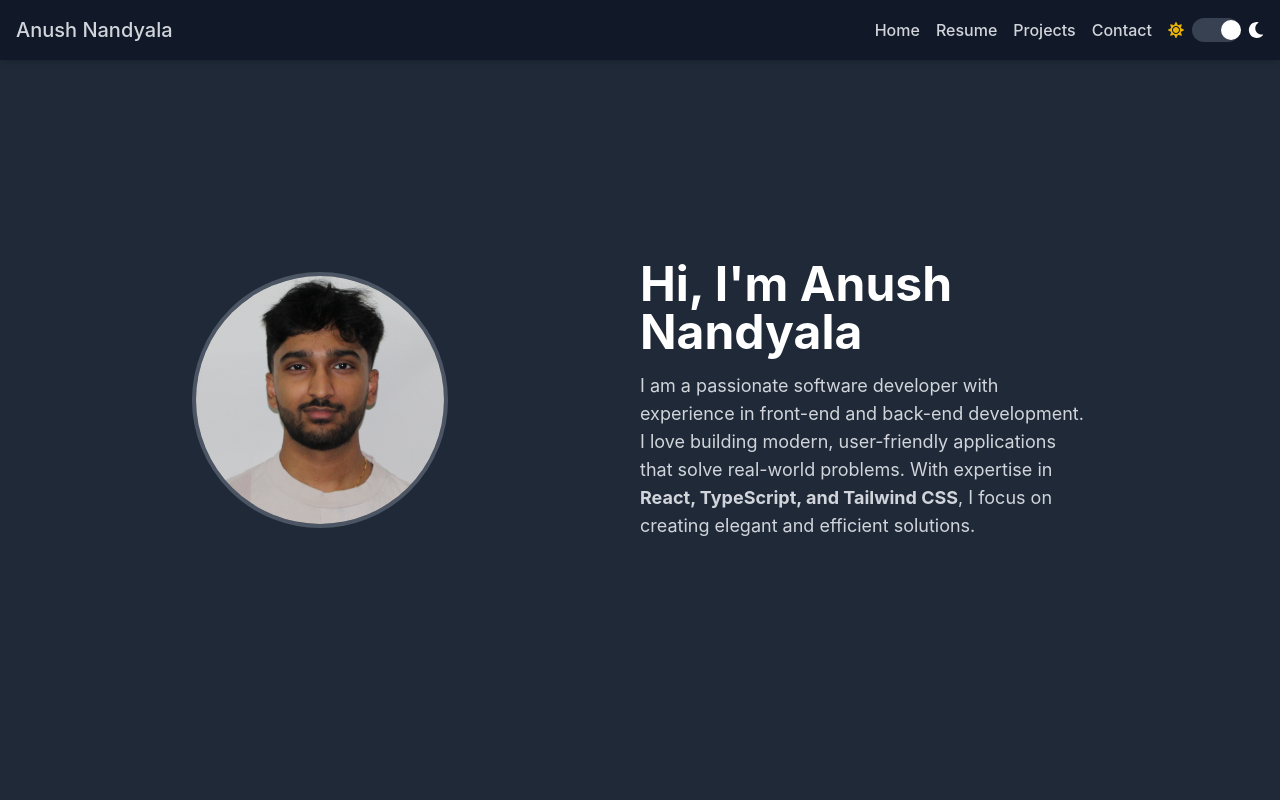
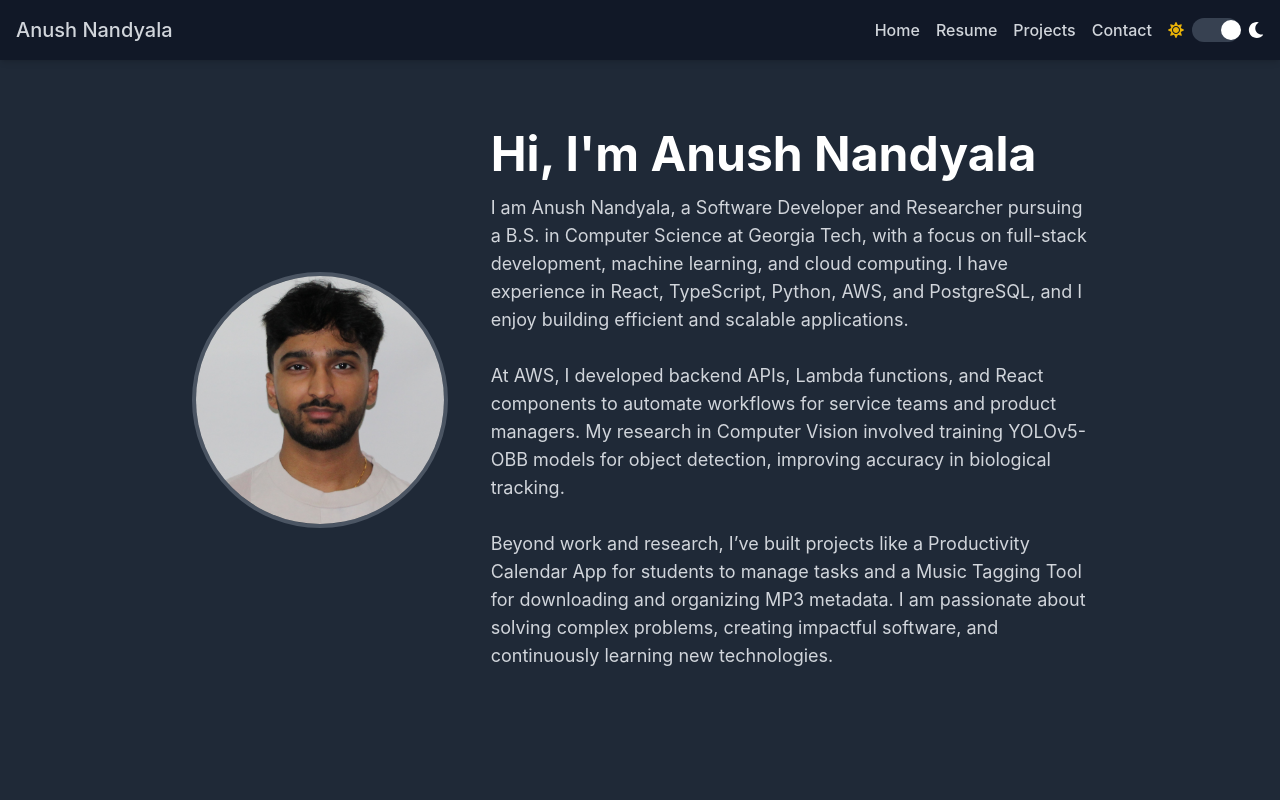
Before and after one commit to anushnandyala/portfolio, a React (Vite) app: page / in a window 1280 px wide. Shown: the top 800 px of the page. Built offline with nearby package versions, Linux system fonts and the light colour scheme.

Commit message:
Finished bio rough draft

```diff
--- a/src/components/Home.tsx
+++ b/src/components/Home.tsx
@@ -13,13 +13,13 @@ const Home = () => {
         </div>
 
         {/* Bio Section */}
-        <div className="md:w-1/2">
+        <div className="md:w-2/3">
           <h1 className="text-5xl font-bold text-gray-900 dark:text-white">Hi, I'm Anush Nandyala</h1>
           <p className="mt-4 text-lg text-gray-700 dark:text-gray-300">
-            I am a passionate software developer with experience in front-end and back-end development.
-            I love building modern, user-friendly applications that solve real-world problems.
-            With expertise in <strong>React, TypeScript, and Tailwind CSS</strong>, I focus on creating elegant
-            and efficient solutions.
+          I am Anush Nandyala, a Software Developer and Researcher pursuing a B.S. in Computer Science at Georgia Tech, with a focus on full-stack development, machine learning, and cloud computing. I have experience in React, TypeScript, Python, AWS, and PostgreSQL, and I enjoy building efficient and scalable applications. <br /> <br />
+          At AWS, I developed backend APIs, Lambda functions, and React components to automate workflows for service teams and product managers. My research in Computer Vision involved training YOLOv5-OBB models for object detection, improving accuracy in biological tracking. <br /> <br />
+          Beyond work and research, I’ve built projects like a Productivity Calendar App for students to manage tasks and a Music Tagging Tool for downloading and organizing MP3 metadata. I am passionate about solving complex problems, creating impactful software, and continuously learning new technologies. <br />
+
           </p>
         </div>
 
```
